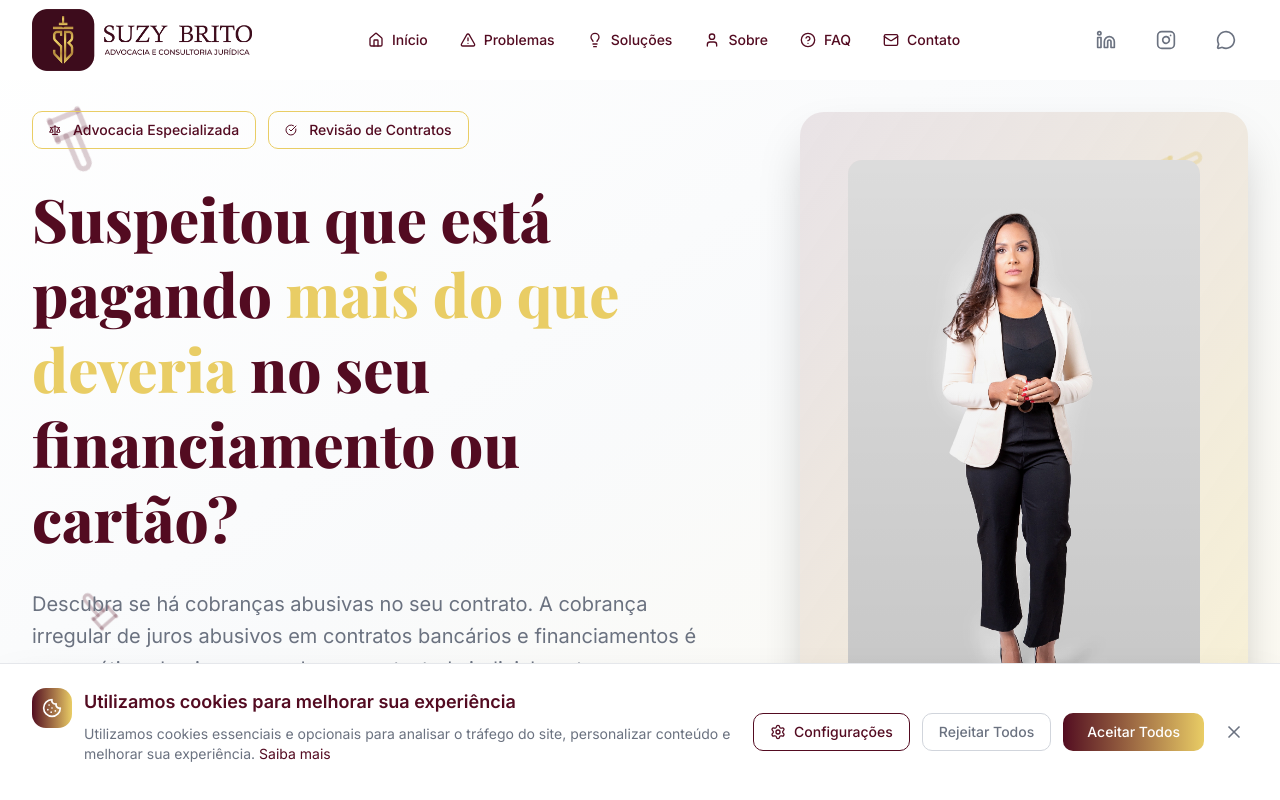
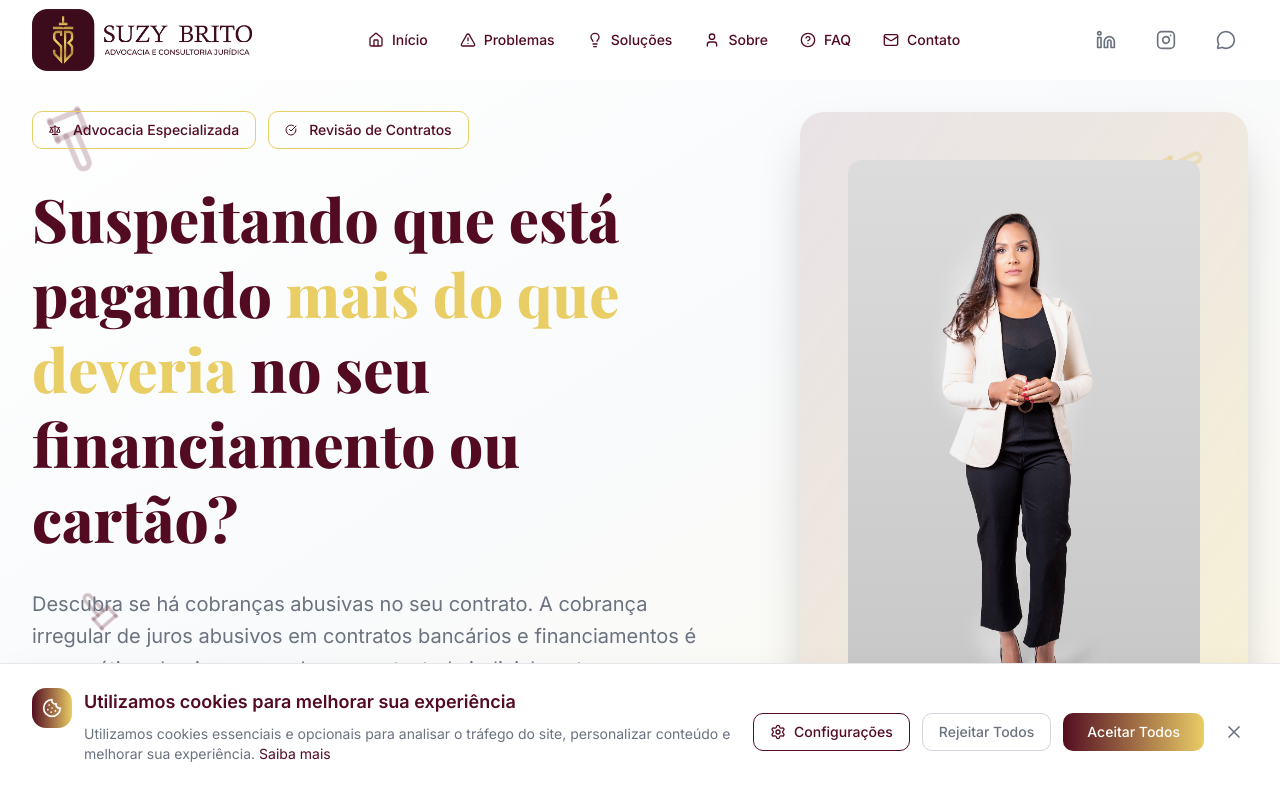
Before and after one commit to matheusqueiroz92/juros-suzy-brito-advocacia, a Next.js app: page / in a window 1280 px wide. Shown: the top 800 px of the page. Built offline with nearby package versions, Linux system fonts and the light colour scheme; a web font is replaced by a local one.

Commit message:
Testing CI/CD

```diff
--- a/src/components/Hero.tsx
+++ b/src/components/Hero.tsx
@@ -93,7 +93,7 @@ const Hero = () => {
 
             {/* Title */}
             <h1 className="text-4xl lg:text-6xl font-serif font-extrabold text-primary leading-tight">
-              Suspeitou que está pagando{" "}
+              Suspeitando que está pagando{" "}
               <span className="text-secondary">mais do que deveria</span> no seu
               financiamento ou cartão?
             </h1>
```
